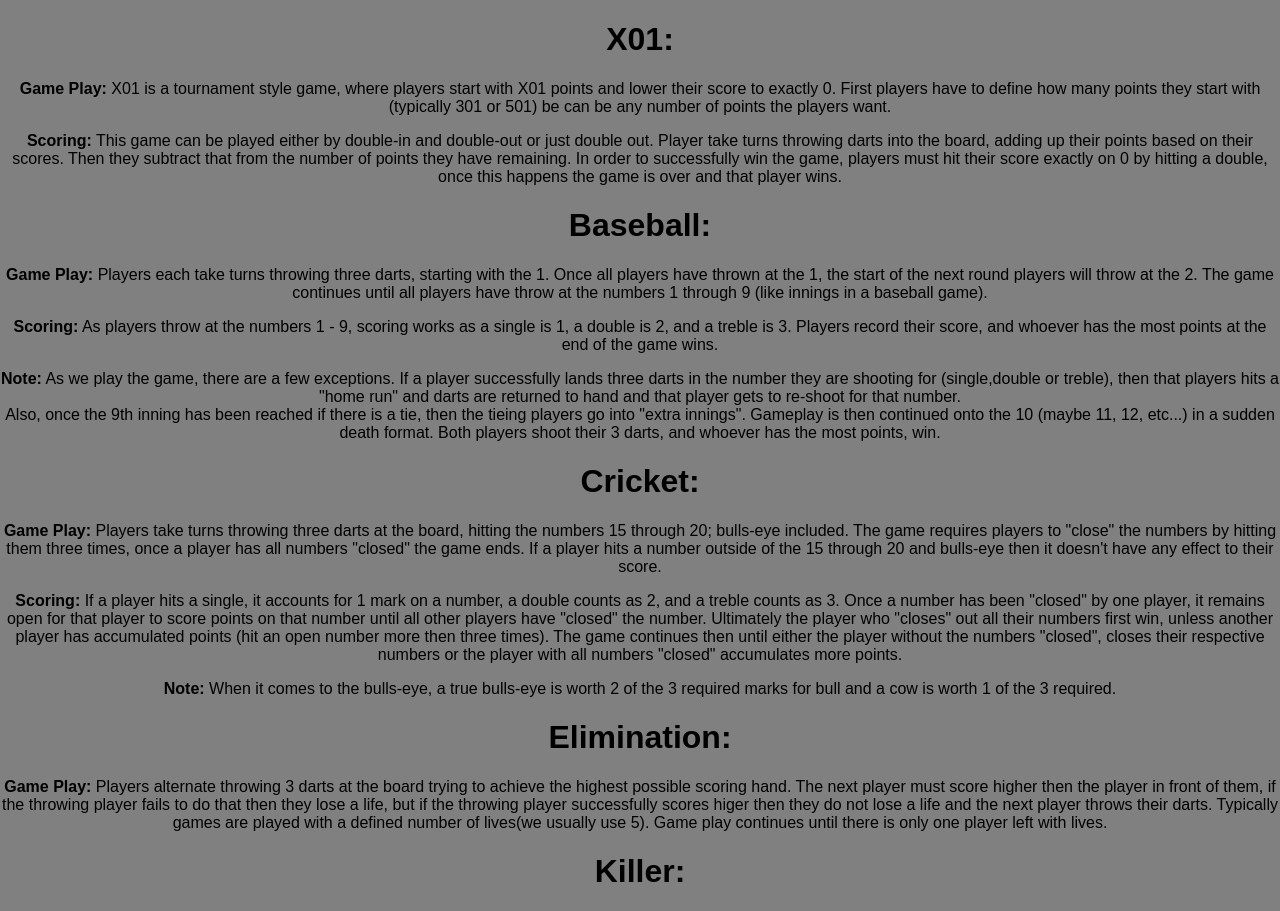
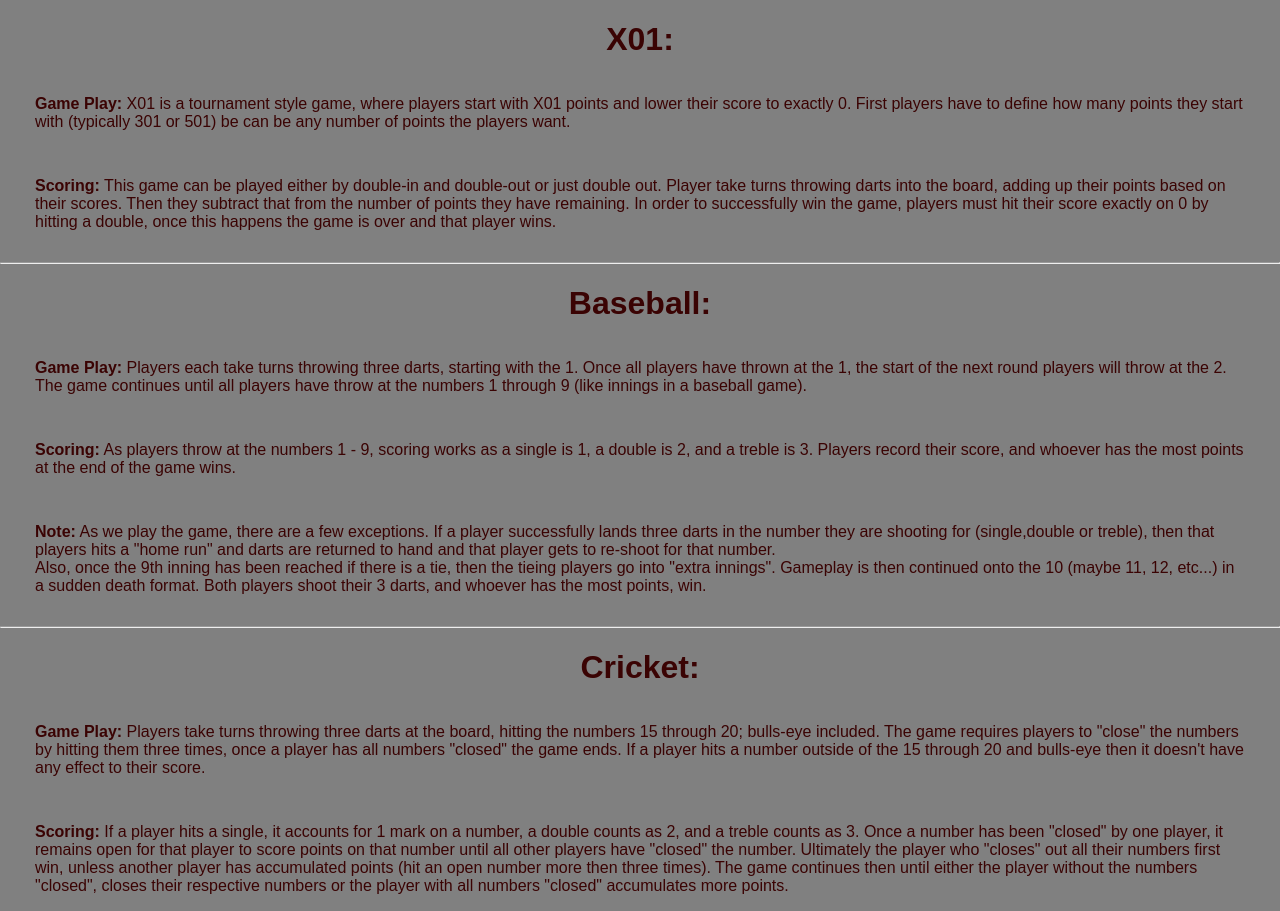
Before and after one commit to adam-paul952/dart-scoreboard, a React (Create React App) app: page /Rules in a window 1280 px wide. Shown: the top 911 px of the page. Built offline with nearby package versions, Linux system fonts and the light colour scheme.

Commit message:
Added DropDown for CreateGame

```diff
--- a/src/App.css
+++ b/src/App.css
@@ -1,11 +1,24 @@
-/*Global CSS*/
+/* Global */
 * {
   font-family:Arial, Helvetica, sans-serif;
   text-align: center;
   background-color:grey;
 }
 
-/*Cricket*/
+/* Rules */
+.rulePar {
+  text-align: left;
+  margin-left: 20px;
+  margin-right: 20px;
+  padding: 15px;
+  color: rgb(58, 3, 3);
+}
+
+.ruleHeader {
+  color: rgb(58, 3, 3);
+}
+
+/* Cricket */
 table {
   margin-left: auto;
   margin-right: auto;
@@ -15,7 +28,7 @@ table {
   border: 1px solid;
 }
 
-/* Create Game */
+/* App */
 #header {
   margin-left: auto;
   margin-right: auto;
@@ -39,12 +52,18 @@ table {
     font-size:30px;
 }
 
-/* Create Player*/
+/* Create Player */
 .playerTable {
   text-align: center;
   margin-left: auto;
   margin-right: auto;
   margin-top: 75px;
+}
+
+/* Create Game */
+.gameSelect {
+  color: rgb(231, 241, 231);
+  margin-top: 80px;
 }
 
 /*------------------------------------------*/
--- a/src/CreatePlayer.js
+++ b/src/CreatePlayer.js
@@ -45,7 +45,7 @@ const CreatePlayerList = () => {
     tableRows[data.index] = data;
   };
 
-  // Add new rows to table with player name
+  // Add new rows to table with player name and index
   const addNewRow = () => {
     tableRowIndex = parseInt(tableRowIndex) + 1;
     let updatedRows = [...tableRows];
--- a/src/Rules.js
+++ b/src/Rules.js
@@ -15,31 +15,32 @@ const Rules = () => {
 const X01Rules = () => {
   return (
     <div>
-      <h1>X01:</h1>
-      <p><b>Game Play:</b> X01 is a tournament style game, where players start with X01 points and lower their score to exactly 0.
+      <h1 class="ruleHeader">X01:</h1>
+      <p className="rulePar"><b>Game Play:</b> X01 is a tournament style game, where players start with X01 points and lower their score to exactly 0.
       First players have to define how many points they start with (typically 301 or 501) be can be any number of points
       the players want.
       </p>
-      <p><b>Scoring:</b> This game can be played either by double-in and double-out or just double out. Player take turns throwing darts
+      <p className="rulePar"><b>Scoring:</b> This game can be played either by double-in and double-out or just double out. Player take turns throwing darts
       into the board, adding up their points based on their scores. Then they subtract that from the number of points they have remaining.
       In order to successfully win the game, players must hit their score exactly on 0 by hitting a double, once this happens
       the game is over and that player wins.
       </p>
+      <hr />
     </div>
   );
 }
 const BaseBallRules = () => {
   return (
     <div>
-      <h1>Baseball:</h1>
-      <p><b>Game Play:</b> Players each take turns throwing three darts, starting with the 1. Once all players have thrown at the 1,
+      <h1 class="ruleHeader">Baseball:</h1>
+      <p className="rulePar"><b>Game Play:</b> Players each take turns throwing three darts, starting with the 1. Once all players have thrown at the 1,
       the start of the next round players will throw at the 2. The game continues until all players have throw at the numbers
       1 through 9 (like innings in a baseball game).
       </p>
-      <p><b>Scoring:</b> As players throw at the numbers 1 - 9, scoring works as a single is 1, a double is 2, and a treble is 3. Players
+      <p className="rulePar"><b>Scoring:</b> As players throw at the numbers 1 - 9, scoring works as a single is 1, a double is 2, and a treble is 3. Players
       record their score, and whoever has the most points at the end of the game wins.
       </p>
-      <p><b>Note:</b> As we play the game, there are a few exceptions. If a player successfully lands three darts in the number they
+      <p className="rulePar"><b>Note:</b> As we play the game, there are a few exceptions. If a player successfully lands three darts in the number they
       are shooting for (single,double or treble), then that players hits a "home run" and darts are returned to hand and
       that player gets to re-shoot for that number.
       <br />
@@ -47,60 +48,63 @@ const BaseBallRules = () => {
       is then continued onto the 10 (maybe 11, 12, etc...) in a sudden death format. Both players shoot their 3 darts, and whoever
       has the most points, win.
       </p>
+      <hr />
     </div>
   );
 };
 const CricketRules = () => {
   return (
     <div>
-      <h1>Cricket:</h1>
-      <p><b>Game Play:</b> Players take turns throwing three darts at the board, hitting the numbers 15 through
+      <h1 class="ruleHeader">Cricket:</h1>
+      <p className="rulePar"><b>Game Play:</b> Players take turns throwing three darts at the board, hitting the numbers 15 through
       20; bulls-eye included. The game requires players to "close" the numbers by hitting them three times,
       once a player has all numbers "closed" the game ends. If a player hits a number outside of the 15 through
       20 and bulls-eye then it doesn't have any effect to their score.
       </p>
-      <p><b>Scoring:</b> If a player hits a single, it accounts for 1 mark on a number, a double counts as 2, and
+      <p className="rulePar"><b>Scoring:</b> If a player hits a single, it accounts for 1 mark on a number, a double counts as 2, and
       a treble counts as 3. Once a number has been "closed" by one player, it remains open for that player
       to score points on that number until all other players have "closed" the number. Ultimately the player
       who "closes" out all their numbers first win, unless another player has accumulated points (hit an open
       number more then three times). The game continues then until either the player without the numbers "closed", closes
       their respective numbers or the player with all numbers "closed" accumulates more points.
       </p>
-      <p><b>Note:</b> When it comes to the bulls-eye, a true bulls-eye is worth 2 of the 3 required marks for bull and a cow is
+      <p className="rulePar"><b>Note:</b> When it comes to the bulls-eye, a true bulls-eye is worth 2 of the 3 required marks for bull and a cow is
       worth 1 of the 3 required.
       </p>
+      <hr />
     </div>
   );
 };
 const EliminationRules = () => {
   return (
     <div>
-      <h1>Elimination:</h1>
-      <p><b>Game Play:</b> Players alternate throwing 3 darts at the board trying to achieve the highest possible scoring hand. The next player
+      <h1 class="ruleHeader">Elimination:</h1>
+      <p className="rulePar"><b>Game Play:</b> Players alternate throwing 3 darts at the board trying to achieve the highest possible scoring hand. The next player
       must score higher then the player in front of them, if the throwing player fails to do that then they lose a life,
       but if the throwing player successfully scores higer then they do not lose a life and the next player throws their darts.
       Typically games are played with a defined number of lives(we usually use 5). Game play continues until there is only
       one player left with lives.
       </p>
+      <hr />
     </div>
   );
 };
 const KillerRules = () => {
   return(
     <div>
-      <h1>Killer:</h1>
-      <p><b>Game Play:</b> The game begins by players throwing darts into the board with their hand opposite for throwing. (If I was
+      <h1 class="ruleHeader">Killer:</h1>
+      <p className="rulePar"><b>Game Play:</b> The game begins by players throwing darts into the board with their hand opposite for throwing. (If I was
       right-handed, I would use my left hand for this.) A players number is assigned with whatever number you successfully
       hit (doubles and trebles are excluded in this). Once all players have been "assigned" a number game play will begin
       with the player with the lowest number and counting up.
       </p>
-      <p><b>Scoring:</b> Players take turns shooting at their assigned numbers (singles are 1, doubles are 2, trebles are 3), players gain
+      <p className="rulePar"><b>Scoring:</b> Players take turns shooting at their assigned numbers (singles are 1, doubles are 2, trebles are 3), players gain
       lives relative to the scoring. Once a player reaches 5 lives, they are classified as a "Killer", once a player becomes
       a killer they begin then shooting towards other players numbers. If a player(s) is unsuccessful in hitting their number
       prior to a player becoming a killer they are eliminated from the game. There can be more then one killer at a time, and
       game play continues until there is only one player remaining.
       </p>
-      <p><b>A few additional rules:</b> If a player has 4 lives and hits a double of their number, they in fact do not become a killer
+      <p className="rulePar"><b>A few additional rules:</b> If a player has 4 lives and hits a double of their number, they in fact do not become a killer
       but instead they bring themself up to 5 then back down to 4 again. As such, if a player is a killer and they strike their
       own number instead of another player they bring their lives down equivilent to that score.
       </p>
```
Also changed, not shown: src/createGame.js (+107 -84 lines), 1 other file (tests, documents, lock files or other folders).
